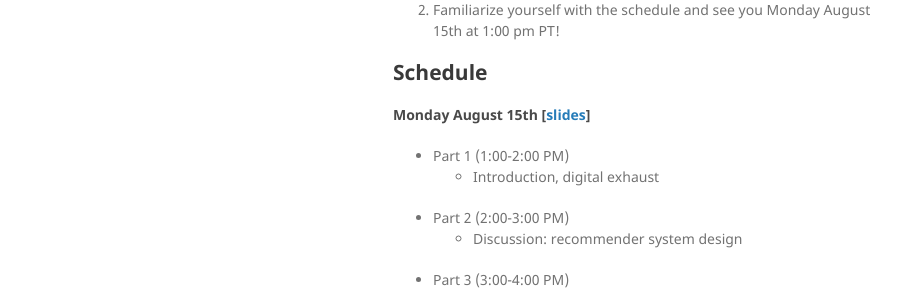
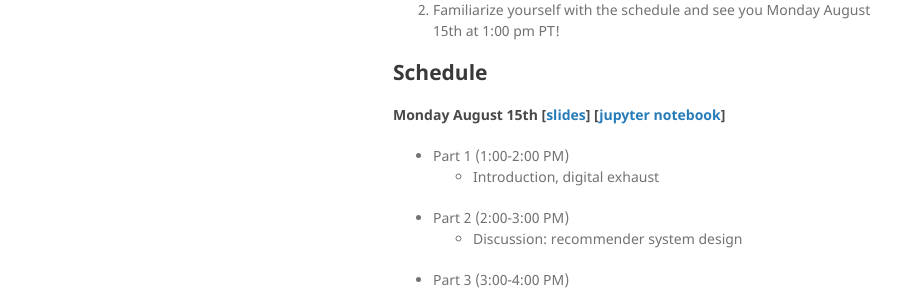
Before and after one commit to jenniferzyy/data-privacy-ethics, a Jekyll site: the page built from index.md, in a window 1280 px wide. Shown: the part 1092-1385 px from the top of the page, without its empty margins (177-1101 px from the left). Built offline with Jekyll 4.4.1, drawn with Linux system fonts in a browser that asks for light colours; our own code applies the rules of GitHub Pages for plain Markdown files.

Commit message:
jupyter notebook

```diff
--- a/index.md
+++ b/index.md
@@ -17,7 +17,7 @@ Johan Ugander is an Associate Professor at Stanford University in the Department
 2. Familiarize yourself with the schedule and see you Monday August 15th at 1:00 pm PT!
 
 ## Schedule
-#### Monday August 15th [[slides](/docs/day1-digital-exhaust-and-ml.pdf)]
+#### Monday August 15th [[slides](/docs/day1-digital-exhaust-and-ml.pdf)] [[jupyter notebook](https://nbviewer.org/urls/dl.dropbox.com/s/8f06s0oetf5utxd/ICME%20Data%20Privacy%20%26%20Ethics%20Course.ipynb)]
 - Part 1 (1:00-2:00 PM)
   - Introduction, digital exhaust
 - Part 2 (2:00-3:00 PM)
```
